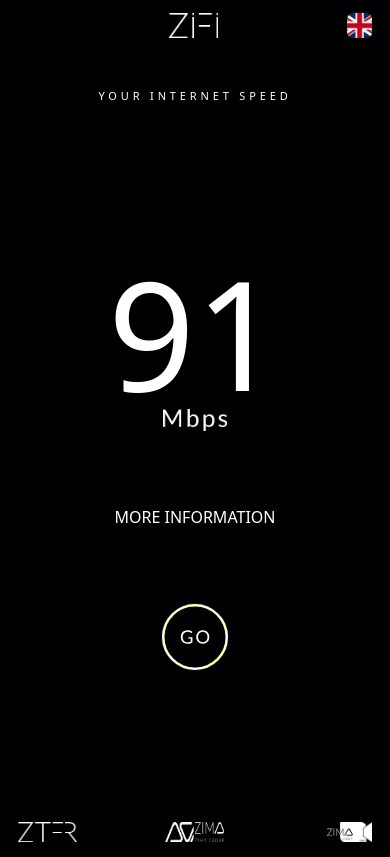
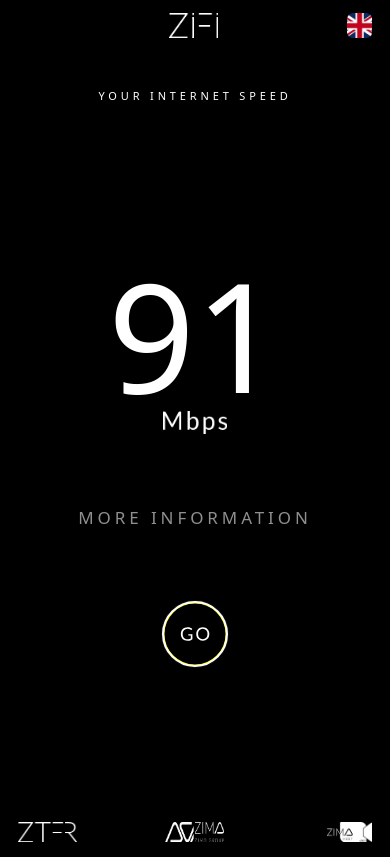
Before and after one commit to saadalisajjad/ZIFI, a React (Vite) app: page / in a window 390 px wide. Both pictures are taken after a click on the button 194 px from the left and 636 px from the top of the page. Built offline with nearby package versions, Linux system fonts and the light colour scheme.

Commit message:
fix: fixed the more information button to be like in xd

```diff
--- a/src/components/SpeedTest/Calculation/CalculationSection.jsx
+++ b/src/components/SpeedTest/Calculation/CalculationSection.jsx
@@ -51,7 +51,7 @@ export default function CalculationSection({ showMoreInfo, setShowMoreInfo }) {
             </span>
           </div>
 
-          <div className="flex flex-col items-center justify-center h-full">
+          <div className="flex flex-col items-center justify-center h-full w-full lg:w-auto">
             <div className="flex">
               <img
                 src="/Mbps.png"
@@ -62,13 +62,21 @@ export default function CalculationSection({ showMoreInfo, setShowMoreInfo }) {
             </div>
 
             {/* Mobile Button */}
-            <div className="flex flex-row justify-end lg:hidden my-[64px]">
+            <div className="flex flex-row justify-end lg:hidden w-full my-[64px]
+            ">
               <button
-                className={`!bg-transparent uppercase transition-opacity duration-700 ${
-                  showButton && !showMoreInfo
+                className={`!bg-transparent uppercase w-full transition-opacity duration-700
+                  text-center
+    !uppercase
+    !text-[#8f8f8f]
+    !font-light
+    !tracking-[0.23em]
+    !leading-none
+    !text-[17px]
+    ${showButton && !showMoreInfo
                     ? "opacity-100 pointer-events-auto"
                     : "opacity-0 pointer-events-none"
-                }`}
+                  }`}
                 onClick={() => setShowMoreInfo(true)}
               >
                 more information
@@ -99,18 +107,19 @@ export default function CalculationSection({ showMoreInfo, setShowMoreInfo }) {
         {/* Desktop Button */}
         <div className="flex flex-row justify-end hidden lg:flex">
           <button
-            className={`!bg-transparent uppercase transition-opacity duration-700   className="
+            className={`!bg-transparent uppercase transition-opacity duration-700
     text-center lg:text-left
     lg:uppercase
     lg:text-[#8f8f8f]
     lg:font-light
     lg:tracking-[0.23em]
     lg:leading-none
-    lg:text-[17px]" ${
-              showButton && !showMoreInfo
+    lg:text-[17px]"
+
+    ${showButton && !showMoreInfo
                 ? "opacity-100 pointer-events-auto"
                 : "opacity-0 pointer-events-none"
-            }`}
+              }`}
             onClick={() => setShowMoreInfo(true)}
           >
             more information
```
